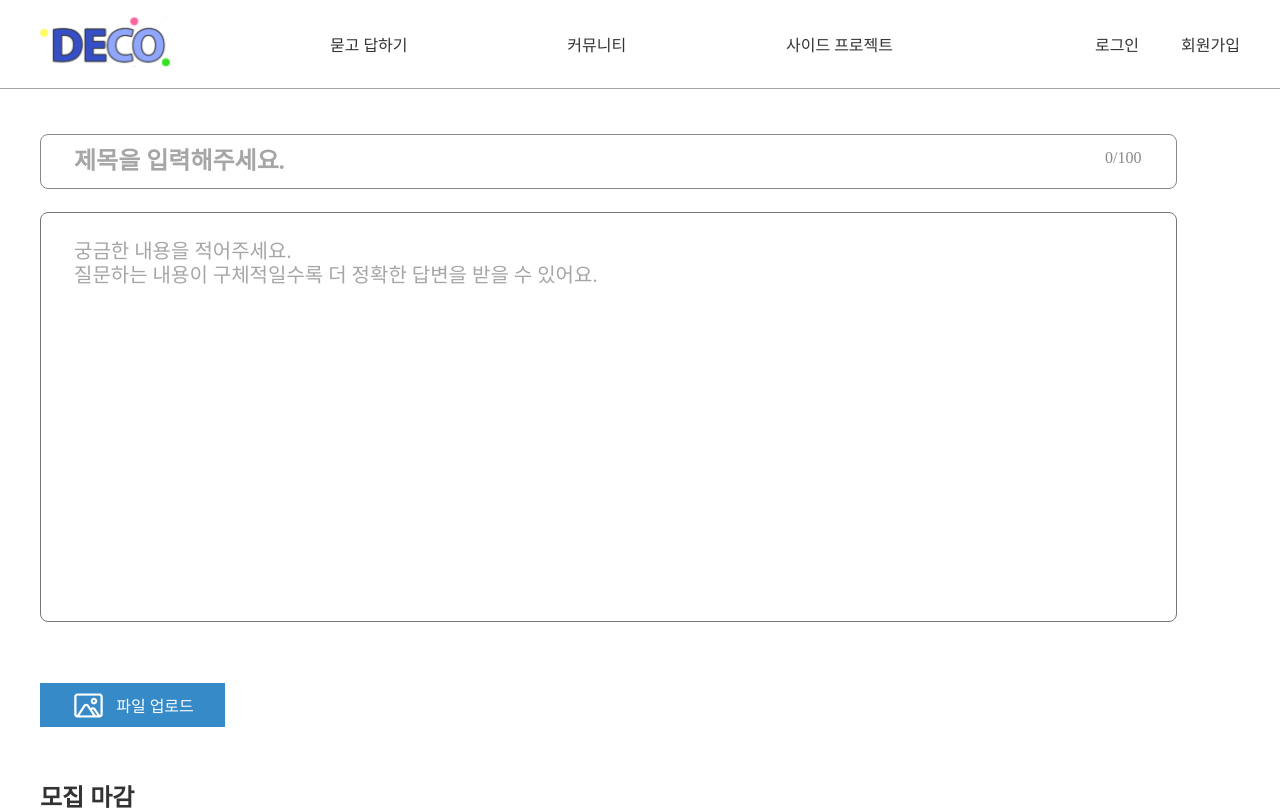
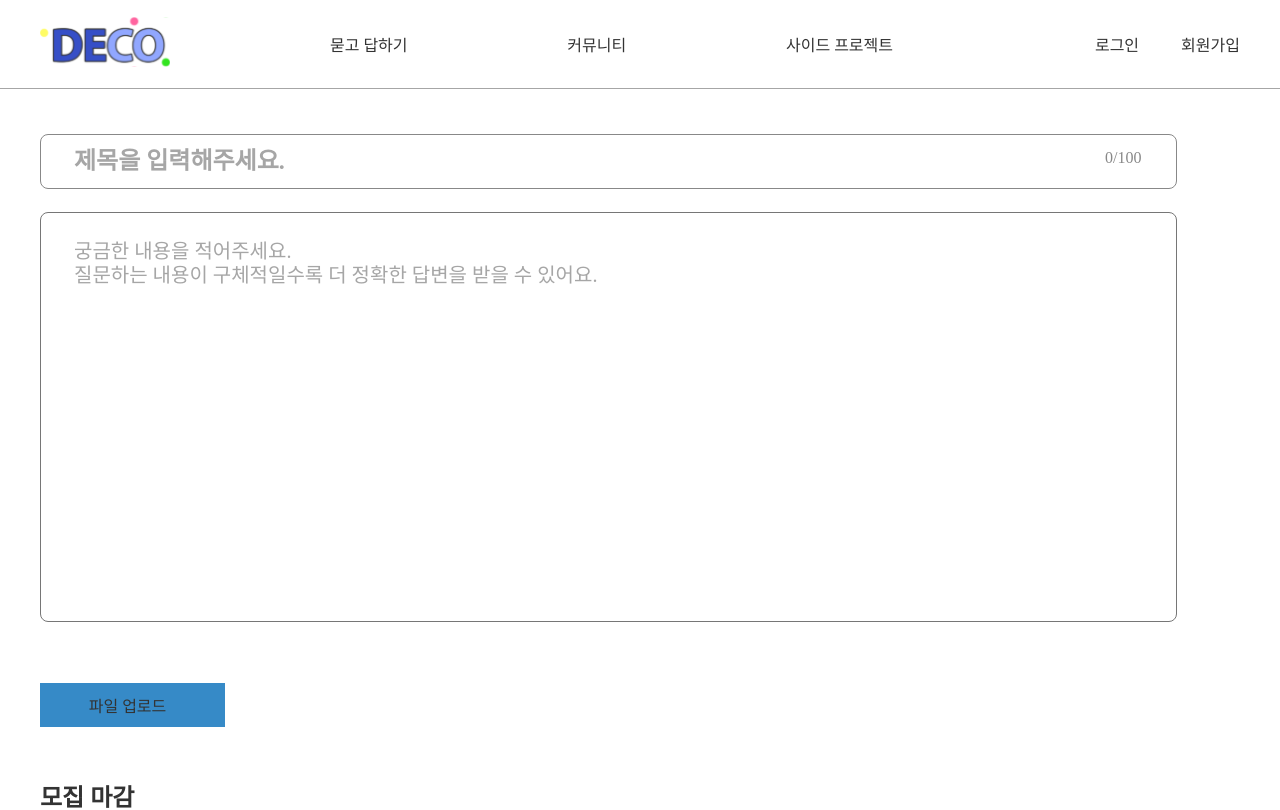
Before and after one commit to Likelion-lucky7/DECO, a React (Vite) app in the folder deco/: page /sideproject/write in a window 1280 px wide. Shown: the top 810 px of the page. Built offline with nearby package versions, Linux system fonts and the light colour scheme; no server answers.

Commit message:
[Feat] 이미지 2개 업로드 되도록 구현 #99

```diff
--- a/deco/src/components/Common/FileUpload/FileUpload.jsx
+++ b/deco/src/components/Common/FileUpload/FileUpload.jsx
@@ -1,7 +1,31 @@
 import { ReactComponent as Upload } from "../../../assets/file_upload.svg";
 import styles from "./FileUpload.module.css";
+import { useState, useRef, useEffect } from "react";
 
 const FileUpload = ({ isSignUp }) => {
+  const [imgFile, setImgFile] = useState([]);
+  const imgRef = useRef([null, null]);
+  const [isVisible, setIsVisible] = useState([true, false]);
+
+  // 이미지 업로드 input의 onChange
+  const saveImgFile = (index) => {
+    const file = imgRef.current[index].files[0];
+    const reader = new FileReader();
+    reader.readAsDataURL(file);
+    reader.onloadend = () => {
+      const previewImgUrl = reader.result;
+      if (previewImgUrl) {
+        setImgFile([...imgFile, previewImgUrl]);
+      }
+    };
+  };
+
+  useEffect(() => {
+    if (imgFile[0]) {
+      setIsVisible([true, true]);
+    }
+  }, [imgFile]);
+
   return (
     <div>
       {isSignUp ? (
@@ -19,18 +43,42 @@ const FileUpload = ({ isSignUp }) => {
           />
         </div>
       ) : (
-        <div>
+        <div className={styles.box}>
+          {isVisible.map((item, index) => {
+            {
+              index;
+            }
+            return item ? (
+              <div key={index}>
                 <label htmlFor="file" className={styles.profile_label}>
-            <Upload className={styles.profile_image} /> 파일 업로드
+                  <span className={styles.profile_image}>
+                    {!imgFile[index] && `파일 업로드`}
+                    {imgFile[index] && (
+                      <img
+                        src={
+                          imgFile[index]
+                            ? imgFile[index]
+                            : `/images/icon/user.png`
+                        }
+                        alt="프로필 이미지"
+                      />
+                    )}
+                  </span>
                 </label>
-
                 <input
+                  ref={(el) => {
+                    imgRef.current[index] = el;
+                  }}
                   id="file"
                   type="file"
                   accept="image/jpg, image/png, image/jpeg"
                   name="profile"
                   className={styles.profile_form}
+                  onChange={() => saveImgFile(index)}
                 />
+              </div>
+            ) : null;
+          })}
         </div>
       )}
     </div>
```
Lines whose indentation alone changed are shown as unchanged.
